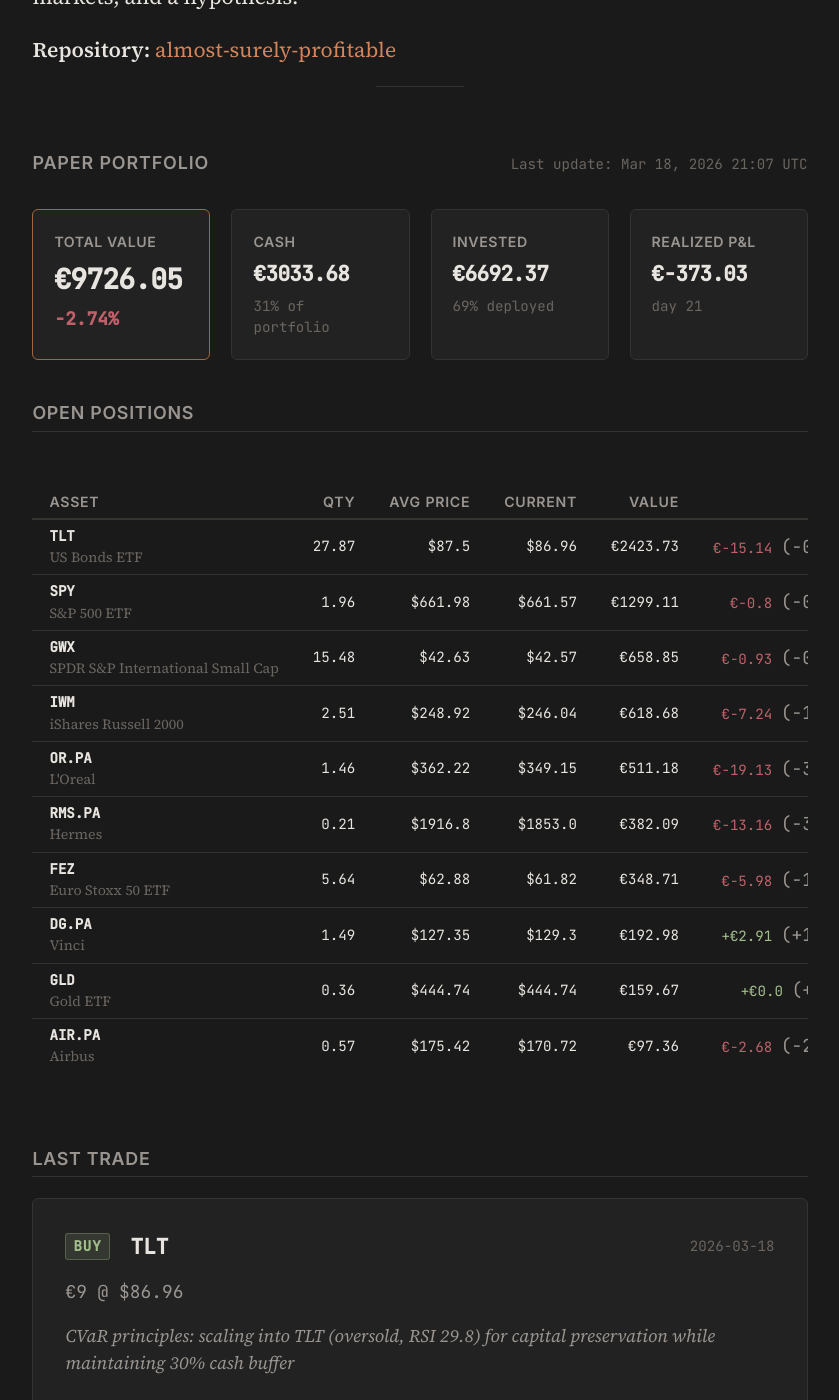
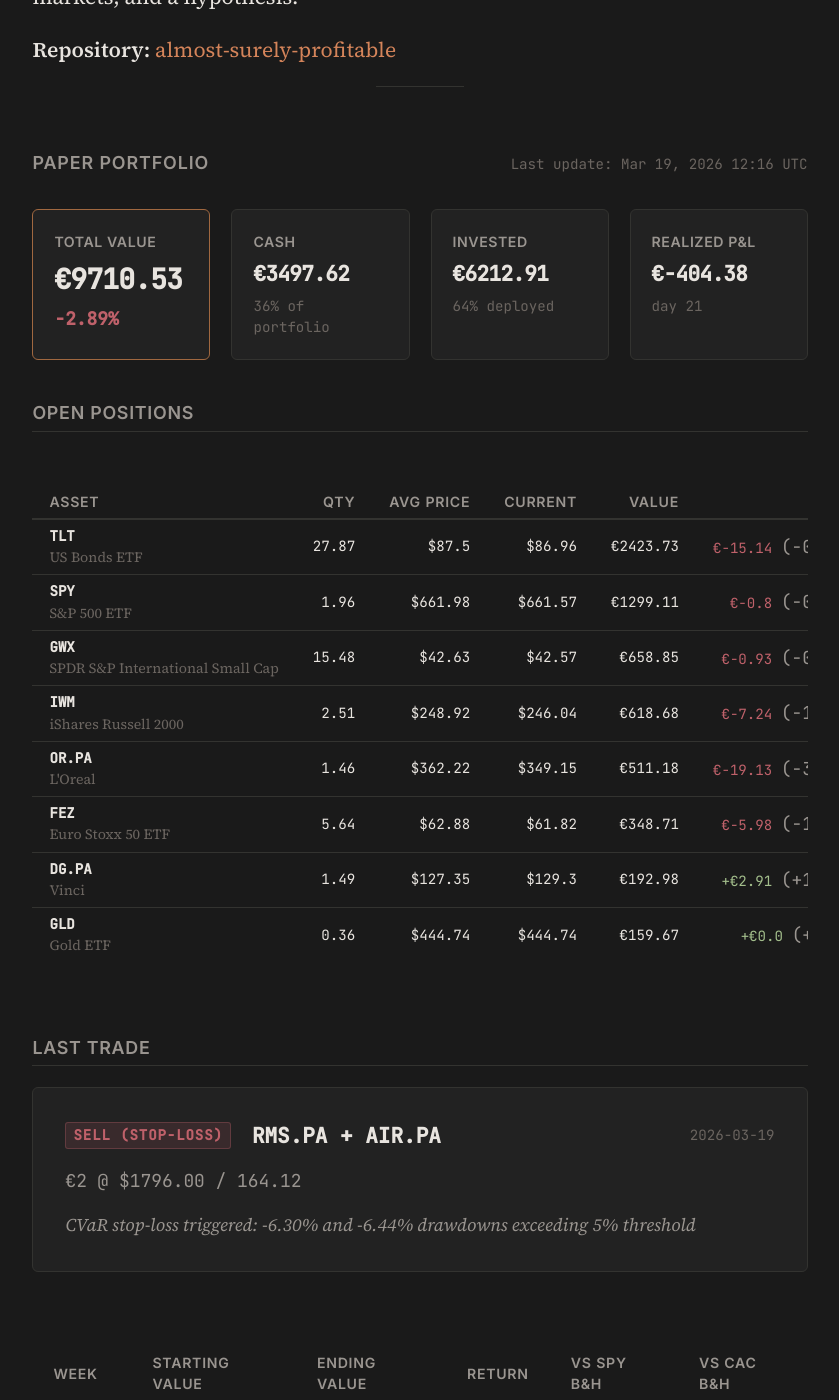
Before and after one commit to Alm0stSurely/alm0stsurely.github.io, a Jekyll site: the page built from trading.md, in a window 1280 px wide and 1400 px high, scrolled down 959 px. Shown: the whole window, without its empty margins (220-1059 px from the left). Built offline with Jekyll 4.4.1, drawn with Linux system fonts in a browser that asks for light colours.

Commit message:
update: portfolio stop-loss execution 2026-03-19

```diff
--- a/_data/portfolio.json
+++ b/_data/portfolio.json
@@ -1,22 +1,22 @@
 {
-  "last_updated": "2026-03-18T21:07:27",
+  "last_updated": "2026-03-19T12:16:10",
   "starting_capital": 10000.0,
-  "cash": 3033.68,
-  "total_value": 9726.05,
-  "total_return_pct": -2.74,
-  "total_realized_pnl": -373.03,
+  "cash": 3497.62,
+  "total_value": 9710.53,
+  "total_return_pct": -2.89,
+  "total_realized_pnl": -404.38,
   "days_active": 21,
   "positions": [
     {
       "ticker": "TLT",
       "name": "US Bonds ETF",
       "quantity": 27.87,
-      "avg_price": 87.50,
+      "avg_price": 87.5,
       "current_price": 86.96,
       "market_value": 2423.73,
       "pnl": -15.14,
       "pnl_pct": -0.62,
-      "allocation_pct": 24.92
+      "allocation_pct": 24.96
     },
     {
       "ticker": "SPY",
@@ -25,9 +25,9 @@
       "avg_price": 661.98,
       "current_price": 661.57,
       "market_value": 1299.11,
-      "pnl": -0.80,
+      "pnl": -0.8,
       "pnl_pct": -0.06,
-      "allocation_pct": 13.36
+      "allocation_pct": 13.38
     },
     {
       "ticker": "GWX",
@@ -38,7 +38,7 @@
       "market_value": 658.85,
       "pnl": -0.93,
       "pnl_pct": -0.14,
-      "allocation_pct": 6.77
+      "allocation_pct": 6.78
     },
     {
       "ticker": "IWM",
@@ -49,7 +49,7 @@
       "market_value": 618.68,
       "pnl": -7.24,
       "pnl_pct": -1.16,
-      "allocation_pct": 6.36
+      "allocation_pct": 6.37
     },
     {
       "ticker": "OR.PA",
@@ -61,17 +61,6 @@
       "pnl": -19.13,
       "pnl_pct": -3.61,
       "allocation_pct": 5.26
-    },
-    {
-      "ticker": "RMS.PA",
-      "name": "Hermes",
-      "quantity": 0.21,
-      "avg_price": 1916.80,
-      "current_price": 1853.00,
-      "market_value": 382.09,
-      "pnl": -13.16,
-      "pnl_pct": -3.33,
-      "allocation_pct": 3.93
     },
     {
       "ticker": "FEZ",
@@ -89,11 +78,11 @@
       "name": "Vinci",
       "quantity": 1.49,
       "avg_price": 127.35,
-      "current_price": 129.30,
+      "current_price": 129.3,
       "market_value": 192.98,
       "pnl": 2.91,
       "pnl_pct": 1.53,
-      "allocation_pct": 1.98
+      "allocation_pct": 1.99
     },
     {
       "ticker": "GLD",
@@ -102,28 +91,17 @@
       "avg_price": 444.74,
       "current_price": 444.74,
       "market_value": 159.67,
-      "pnl": 0.00,
-      "pnl_pct": 0.00,
+      "pnl": 0.0,
+      "pnl_pct": 0.0,
       "allocation_pct": 1.64
-    },
-    {
-      "ticker": "AIR.PA",
-      "name": "Airbus",
-      "quantity": 0.57,
-      "avg_price": 175.42,
-      "current_price": 170.72,
-      "market_value": 97.36,
-      "pnl": -2.68,
-      "pnl_pct": -2.68,
-      "allocation_pct": 1.00
     }
   ],
   "last_trade": {
-    "date": "2026-03-18",
-    "ticker": "TLT",
-    "action": "buy",
-    "price": 86.96,
-    "amount": 9,
-    "reasoning": "CVaR principles: scaling into TLT (oversold, RSI 29.8) for capital preservation while maintaining 30% cash buffer"
+    "date": "2026-03-19",
+    "ticker": "RMS.PA + AIR.PA",
+    "action": "sell (stop-loss)",
+    "price": "1796.00 / 164.12",
+    "amount": "2 positions",
+    "reasoning": "CVaR stop-loss triggered: -6.30% and -6.44% drawdowns exceeding 5% threshold"
   }
 }
```
